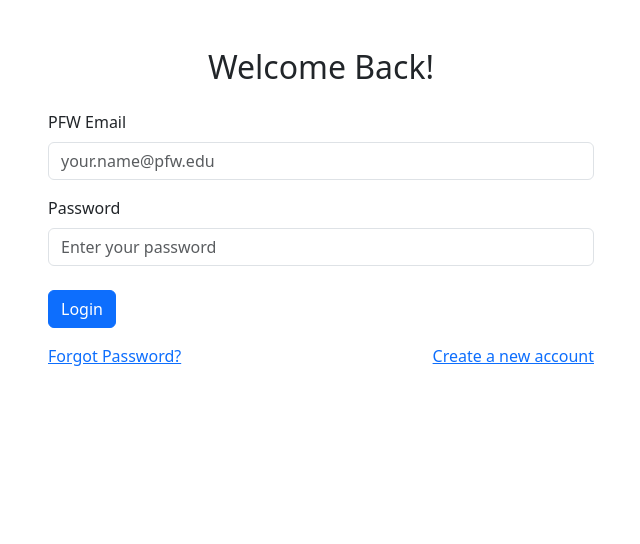
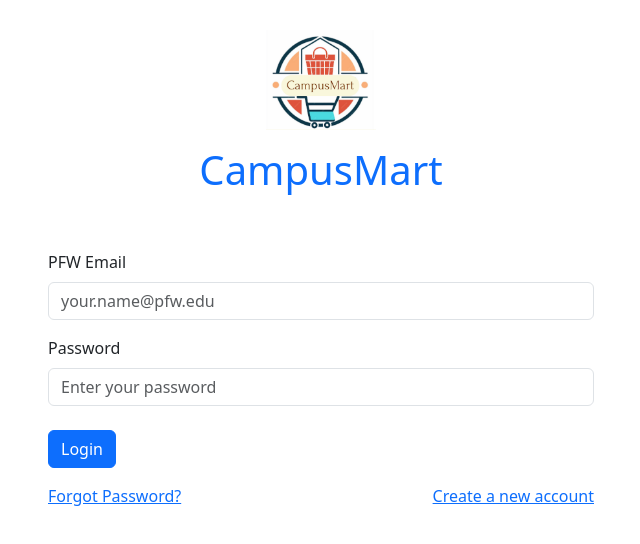
Before and after one commit to SharonRoshini/campusMart.App, a React (Create React App) app: page / in a window 1280 px wide. Shown: the top 544 px of the page, without its empty margins (319-959 px from the left). Built offline with nearby package versions, Linux system fonts and the light colour scheme.

Commit message:
Added logo component

```diff
--- a/src/App.js
+++ b/src/App.js
@@ -1,6 +1,7 @@
 import React from 'react';
 import 'bootstrap/dist/css/bootstrap.min.css';
 import { BrowserRouter as Router, Routes, Route } from 'react-router-dom';
+import Logo from './components/common/Logo';
 import Login from './pages/common/Login';
 import Signup from './pages/common/Signup';
 import ForgotPassword from './pages/common/ForgotPassword';
@@ -9,23 +10,23 @@ import BuyerDashboard from './pages/buyer/BuyerDashboard';           // Import t
 import SellerDashboard from './pages/seller/SellerDashboard';        // Import the seller dashboard
 import './App.css';
 
+
 function App() {
   return (
     <Router>
       <div className="app">
+        <Logo />
         <Routes>
-          <Route path='/' element={<Login />} />
           <Route path="/login" element={<Login />} />
           <Route path="/signup" element={<Signup />} />
           <Route path="/forgot-password" element={<ForgotPassword />} />
-          <Route path="/choose-role" element={<BuyerSellerChoice />} />  {/* New route */}
-          <Route path="/buyer-dashboard" element={<BuyerDashboard />} />  {/* Buyer route */}
-          <Route path="/seller-dashboard" element={<SellerDashboard />} />{/* Seller route */}
+          <Route path="/choose-role" element={<BuyerSellerChoice />} />
+          <Route path="/buyer-dashboard" element={<BuyerDashboard />} />
+          <Route path="/seller-dashboard" element={<SellerDashboard />} />
           <Route path="/" element={<Login />} />
         </Routes>
       </div>
     </Router>
   );
 }
-
 export default App;
--- /dev/null
+++ b/src/components/common/Logo.jsx
@@ -0,0 +1,17 @@
+import React from "react";
+import logo from "../../assets/logo.png"; // Adjust path if necessary
+
+const Logo = () => {
+  return (
+    <div className="d-flex flex-column align-items-center">
+      <img
+        src={logo}
+        alt="CampusMart Logo"
+        style={{ maxHeight: "100px", width: "auto", marginTop: "30px" }}
+      />
+      <h1 className="text-primary mt-3">CampusMart</h1>
+    </div>
+  );
+};
+
+export default Logo;
--- a/src/pages/common/Login.jsx
+++ b/src/pages/common/Login.jsx
@@ -20,7 +20,7 @@ const Login = () => {
     <Container className="mt-5">
       <Row className="justify-content-center">
         <Col md={6}>
-          <h2 className="text-center mb-4">Welcome Back!</h2>
+          {/* <h2 className="text-center mb-4">Welcome Back!</h2> */}
           <Form onSubmit={handleLogin}>
             <Form.Group controlId="formEmail">
               <Form.Label>PFW Email</Form.Label>
```
Also changed, not shown: src/components/common/Header.jsx (deleted, +0 -15 lines).
